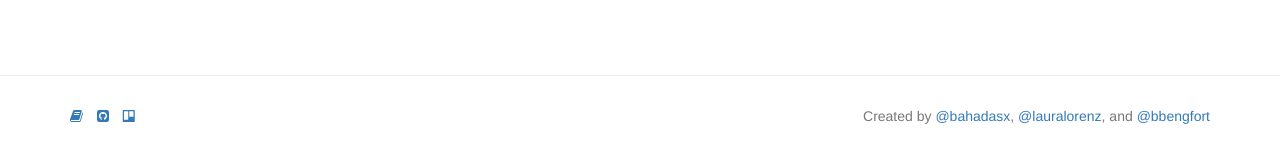
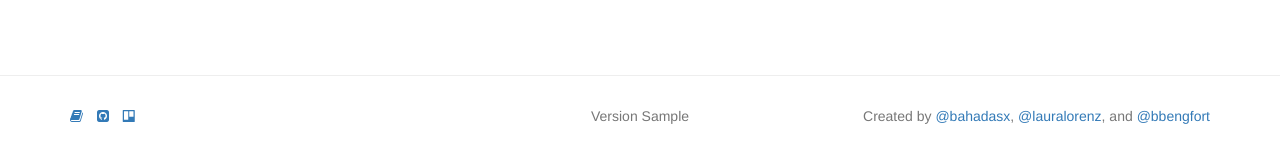
Before and after one commit to DistrictDataLabs/baleen, a Flask app: template baleen/www/templates/base.html in a window 1280 px wide. Shown: the part 649-800 px from the top of the page. Run offline with Flask 2, Linux system fonts and the light colour scheme; the template is opened without the code that fills it: most values are stand-ins (such as "Sample title", 1, 10 or a date in 2020); some libraries are stand-ins or nearby versions.

Commit message:
Add current_version to scope, footer

```diff
--- a/baleen/www/app.py
+++ b/baleen/www/app.py
@@ -64,6 +64,7 @@ def index():
     feed_count = feeds.count()
     topics = set([feed.category for feed in Feed.objects.only('category')])
     feeds_topics_counts = len(topics)
+    current_version = baleen.get_version()
 
     # TODO: probably should put this in the database along with the feed.
     feed_icons = {'gaming':'fa fa-gamepad',
@@ -91,7 +92,8 @@ def index():
                            feeds_topics=feeds_topics,
                            feed_count=feed_count,
                            topic_count=feeds_topics_counts,
-                           feed_icons=feed_icons)
+                           feed_icons=feed_icons,
+                           current_version=current_version,)
 
 @app.route("/status/")
 def status():
--- a/baleen/www/templates/components/footer.html
+++ b/baleen/www/templates/components/footer.html
@@ -1,14 +1,17 @@
 <div id="footer">
   <div class="container">
     <div class="row">
-      <div class="col-xs-6">
+      <div class="col-xs-5">
         <ul class="list-unstyled list-inline">
           <li><a href="http://baleen-ingest.readthedocs.org/en/latest/"><i class="fa fa-book"></i></a></li>
           <li><a href="https://github.com/bbengfort/baleen/"><i class="fa fa-github-square"></i></a></li>
           <li><a href="https://waffle.io/bbengfort/baleen/"><i class="fa fa-trello"></i></a></li>
         </ul>
       </div>
-      <div class="col-xs-6">
+        <div class="col-xs-2">
+        <p class="text-center text-muted">Version {{ current_version }}</p>
+        </div>
+      <div class="col-xs-5">
         <p class="text-right text-muted">
           Created by <a href="https://github.com/bahadasx/">@bahadasx</a>, <a href="https://github.com/lauralorenz/">@lauralorenz</a>, and <a href="https://github.com/bbengfort/">@bbengfort</a>
         </p>
```
